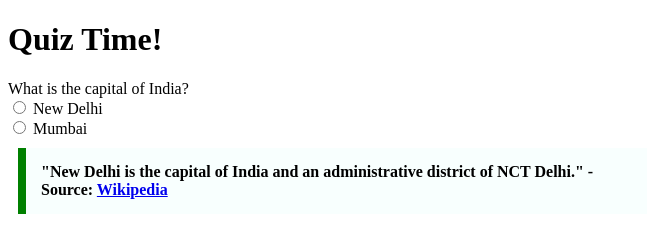
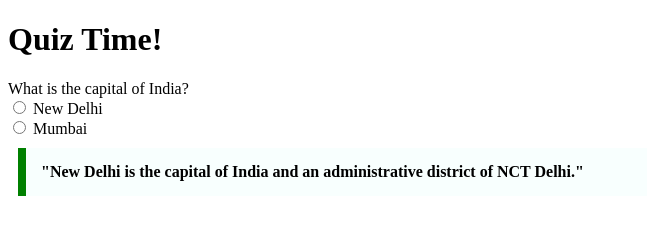
Before and after one commit to acciojob/trivia-nandan8983, a website: page main.html in a window 1280 px wide. Shown: the whole page, without its empty margins (0-647 px from the left). Drawn offline with Linux system fonts and the light colour scheme.

Commit message:
created a submission

```diff
--- a/main.html
+++ b/main.html
@@ -18,8 +18,8 @@
         <label for="mumbai">Mumbai</label>
 	</div>
 
-    <blockquote>
-    "New Delhi is the capital of India and an administrative district of NCT Delhi." - Source: <a href="https://en.wikipedia.org/wiki/New_Delhi" target="_blank">Wikipedia</a>
+    <blockquote cite="https://en.wikipedia.org/wiki/New_Delhi">
+    "New Delhi is the capital of India and an administrative district of NCT Delhi."
 	</blockquote>
 
     <script type="text/javascript" src="./script.js">
```
